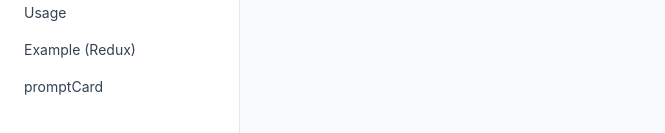
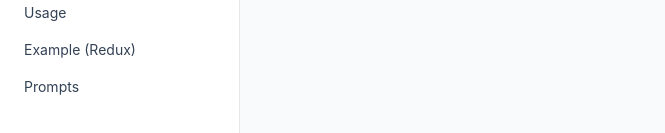
Before and after one commit to AutoDidact613/safe-ai-admin, a React (Vite) app in the folder client/: page / in a window 1280 px wide. Shown: the part 299-432 px from the top of the page, without its empty margins (0-665 px from the left). Built offline with nearby package versions, Linux system fonts and the light colour scheme.

Commit message:
fix: resolve lint errors and typescript type issues

```diff
--- a/client/src/App.tsx
+++ b/client/src/App.tsx
@@ -1,4 +1,4 @@
-import { useState } from 'react'
+// import { useState } from 'react'
 //import "./styles/openai-common.css";
 import './App.css'
 import AppRouter from './router/AppRouter'
--- a/client/src/layout/Sidebar.tsx
+++ b/client/src/layout/Sidebar.tsx
@@ -11,7 +11,7 @@ const navItems = [
   { to: "/example", label: "Example (Redux)" },
 
   //אני הוספתי :
-  { to: "/promptList", label: "promptCard" },
+  { to: "/promptList", label: "Prompts" },
 ];
 
 export default function Sidebar() {
```
